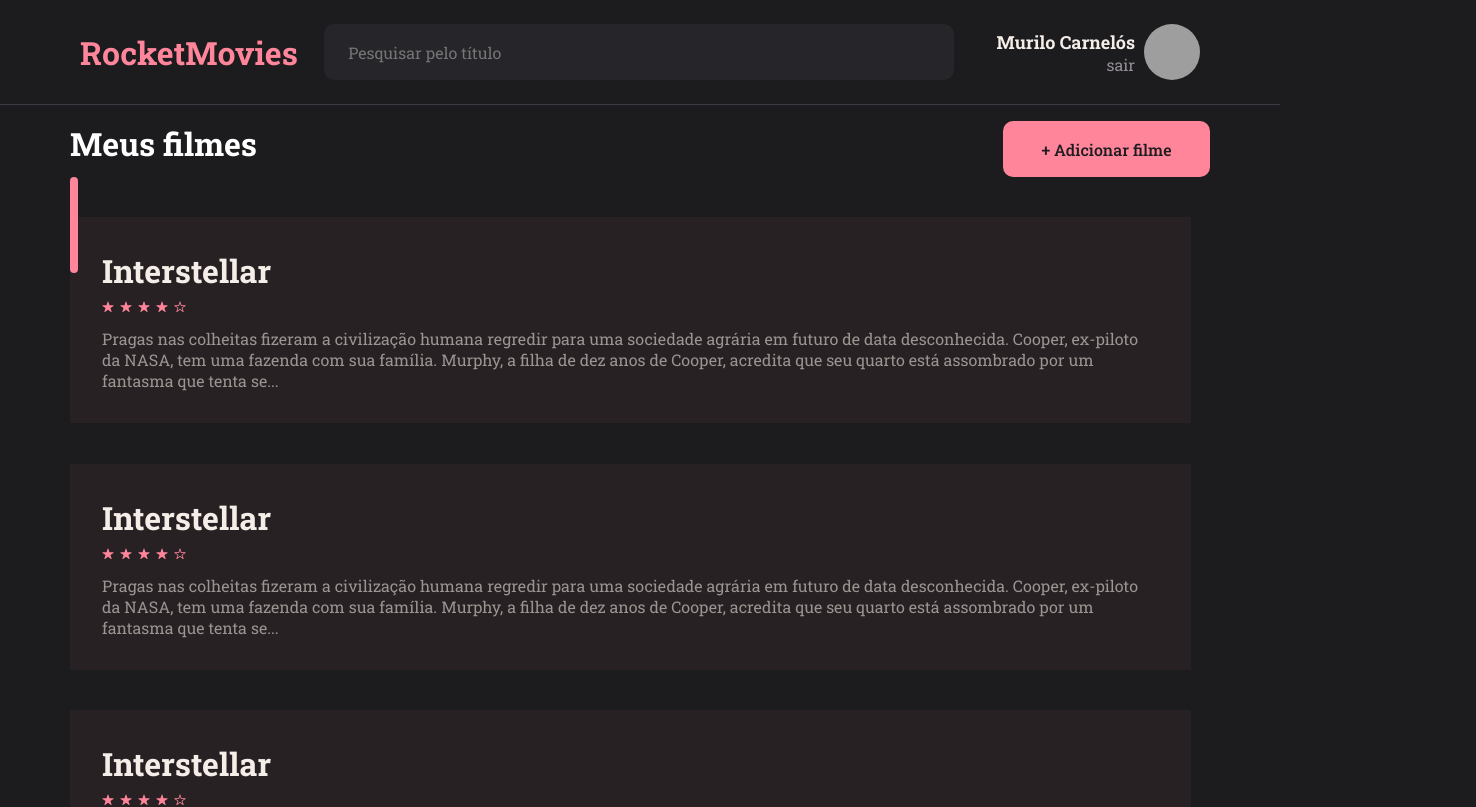
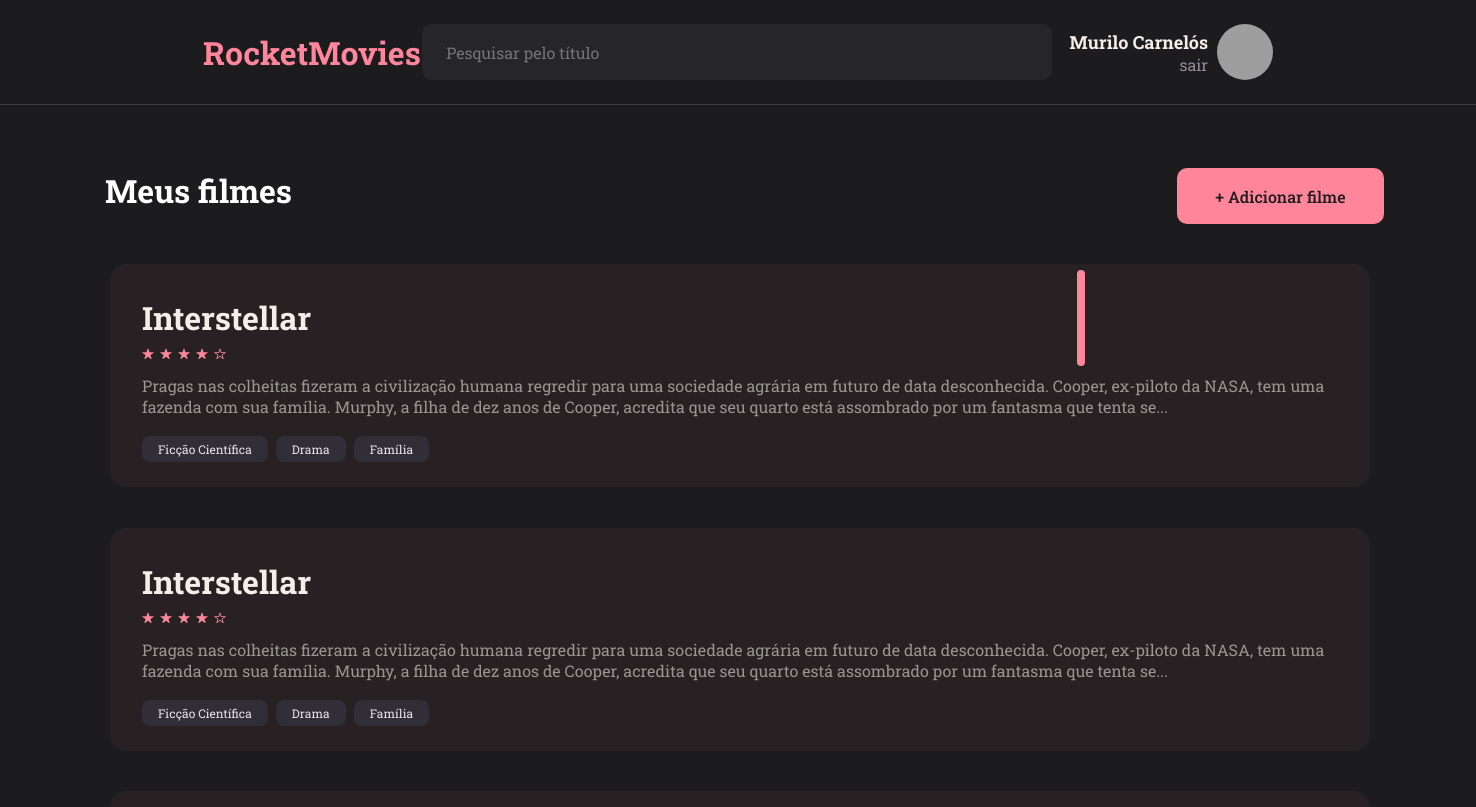
Before and after one commit to mcarnelos/projeto-rocketmovies, a React (Vite) app: page / in a window 1280 px wide. Shown: the top 807 px of the page, 1476 px wide, since content can reach past the window. Built offline with nearby package versions, Linux system fonts and the light colour scheme; grey boxes are pictures that could not be loaded.

Commit message:
Component Tag

```diff
--- a/src/components/Header/styles.js
+++ b/src/components/Header/styles.js
@@ -20,6 +20,7 @@ export const Container = styled.header`
 
   > h1 {
       color: ${({ theme }) => theme.COLORS.PINK};
+      margin-left: 123px;
     }
 
   > input {
@@ -42,6 +43,7 @@ export const Profile = styled.div`
     width: 56px;
     height: 56px;
     border-radius: 50%;
+    margin-right: 123px;
   }
 
   > div {
--- a/src/components/Section/styles.js
+++ b/src/components/Section/styles.js
@@ -2,12 +2,14 @@ import styled from 'styled-components'
 
 export const Container = styled.section`
   margin: 0 auto;
+  margin-top: 47px;
   h2 {
     display: inline;
 
     color: ${({ theme }) => theme.COLORS.WHITE};
     font-size: 32px;
 
-    margin-right: 746px;
+    margin-right: 885px;
+    margin-left: 105px;
   }
 `
--- /dev/null
+++ b/src/components/Tag/index.jsx
@@ -0,0 +1,9 @@
+import { Container } from './styles'
+
+export function Tag({ title, ...rest }) {
+  return (
+    <Container {...rest}>
+      {title}
+    </Container>
+  )
+}
--- /dev/null
+++ b/src/components/Tag/styles.js
@@ -0,0 +1,10 @@
+import styled from 'styled-components'
+
+export const Container = styled.span`
+  font-size: 12px;
+  padding: 5px 16px;
+  border-radius: 8px;
+  margin-right: 8px;
+  color: ${({ theme }) => theme.COLORS.WHITE_200};
+  background-color: ${({ theme }) => theme.COLORS.BACKGROUND_600};
+`
--- a/src/pages/Home/index.jsx
+++ b/src/pages/Home/index.jsx
@@ -1,8 +1,9 @@
-import { Container, Links } from './styles'
+import { Container, Links, Bar } from './styles'
 
 import { Header } from '../../components/Header'
 import { Button } from '../../components/Button'
 import { Section } from '../../components/Section'
+import { Tag } from '../../components/Tag'
 
 export function Home() {
 
@@ -51,10 +52,11 @@ export function Home() {
             <p>
               Pragas nas colheitas fizeram a civilização humana regredir para uma sociedade agrária em futuro de data desconhecida. Cooper, ex-piloto da NASA, tem uma fazenda com sua família. Murphy, a filha de dez anos de Cooper, acredita que seu quarto está assombrado por um fantasma que tenta se...
             </p>
+            <Tag title="Ficção Científica"/>
+            <Tag title="Drama"/>
+            <Tag title="Família"/>
           </li>
-          {/* <svg id='rectangle' width="8" height="98" viewBox="0 0 8 98" fill="none" xmlns="http://www.w3.org/2000/svg">
-            <rect y="0.822693" width="8" height="96.1971" rx="4" fill="#FF859B"/>
-          </svg> */}
+          <Bar />
 
           <li>
             <h2>Interstellar</h2>
@@ -95,6 +97,9 @@ export function Home() {
             <p>
               Pragas nas colheitas fizeram a civilização humana regredir para uma sociedade agrária em futuro de data desconhecida. Cooper, ex-piloto da NASA, tem uma fazenda com sua família. Murphy, a filha de dez anos de Cooper, acredita que seu quarto está assombrado por um fantasma que tenta se...
             </p>
+            <Tag title="Ficção Científica"/>
+            <Tag title="Drama"/>
+            <Tag title="Família"/>
           </li>
 
           <li>
@@ -136,6 +141,9 @@ export function Home() {
             <p>
               Pragas nas colheitas fizeram a civilização humana regredir para uma sociedade agrária em futuro de data desconhecida. Cooper, ex-piloto da NASA, tem uma fazenda com sua família. Murphy, a filha de dez anos de Cooper, acredita que seu quarto está assombrado por um fantasma que tenta se...
             </p>
+            <Tag title="Ficção Científica"/>
+            <Tag title="Drama"/>
+            <Tag title="Família"/>
           </li>
 
 
--- a/src/pages/Home/styles.js
+++ b/src/pages/Home/styles.js
@@ -15,24 +15,22 @@ export const Container = styled.div`
 
 export const Links = styled.ul`
   list-style: none;
+  width: 1260px;
+  margin-left: 110px;
+  margin-right: 106px;
 
   display: flex;
   flex-direction: column;
-  width: 8px;
-  height: 96.2px;
-  right: 0px;
-  top: 0px;
-
-  background: #FF859B;
-  border-radius: 8px;
+  margin-bottom: 58.46px;
 
   > li {
     margin-top: 40.45px;
-    width: 1121px;
+    width: 100%;
     height: 222.85px;
     background-color: rgba(255, 133, 155, 0.05);
 
     padding: 32px;
+    border-radius: 16px;
 
     svg {
       display: flex;
@@ -42,11 +40,26 @@ export const Links = styled.ul`
 
     h2 {
       color: ${({ theme }) => theme.COLORS.WHITE_100};
+      margin-left: 0;
     }
 
     p {
       color: ${({ theme }) => theme.COLORS.GREY_300};
+      margin-bottom: 20px;
     }
   }
 
 `
+
+export const Bar = styled.div`
+  position: absolute;
+  width: 8px;
+  height: 96.2px;
+  right: 0px;
+  top: 0px;
+  margin-top: 270px;
+  margin-right: 195px;
+
+  background: #FF859B;
+  border-radius: 8px;
+`
```
